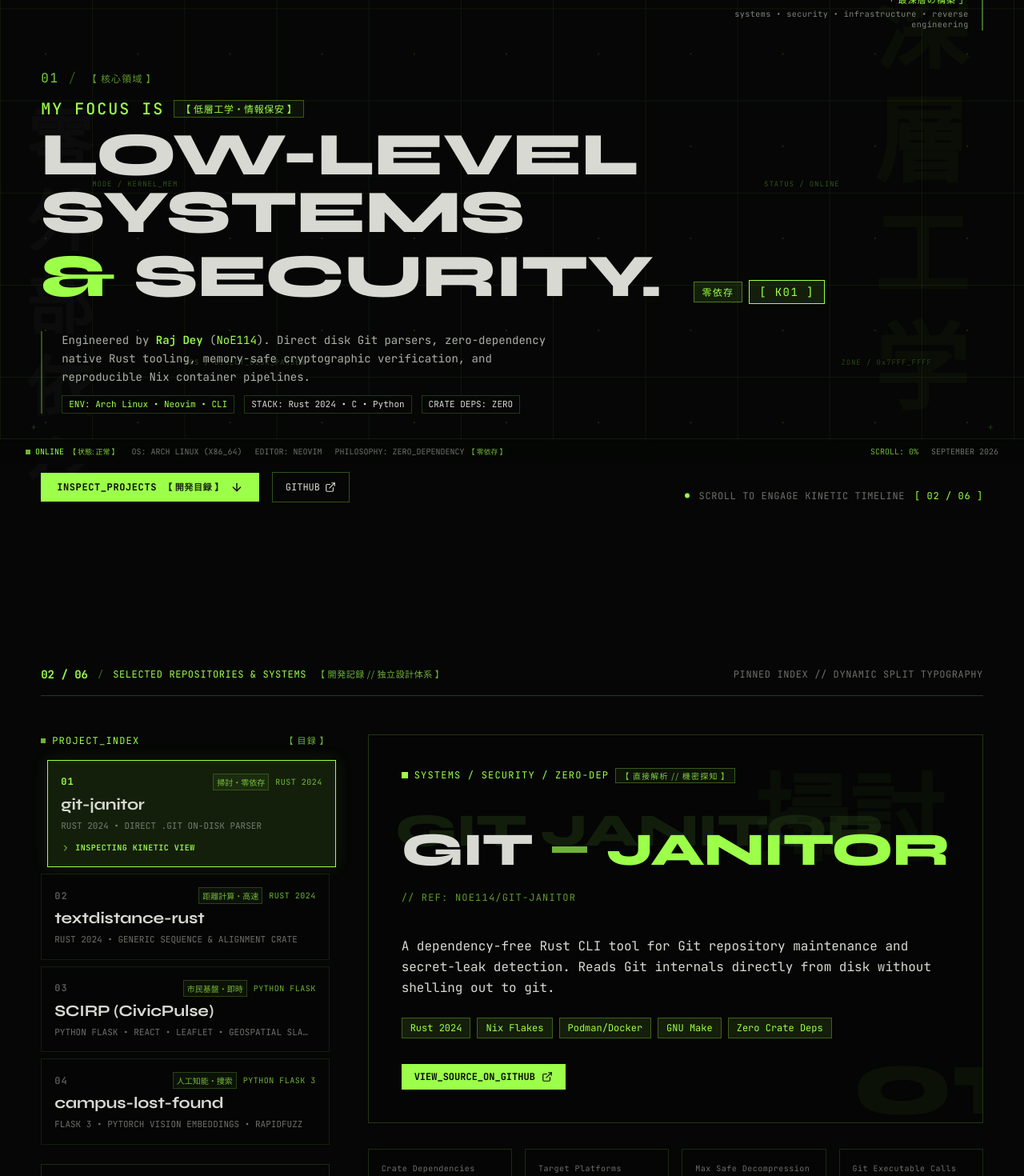
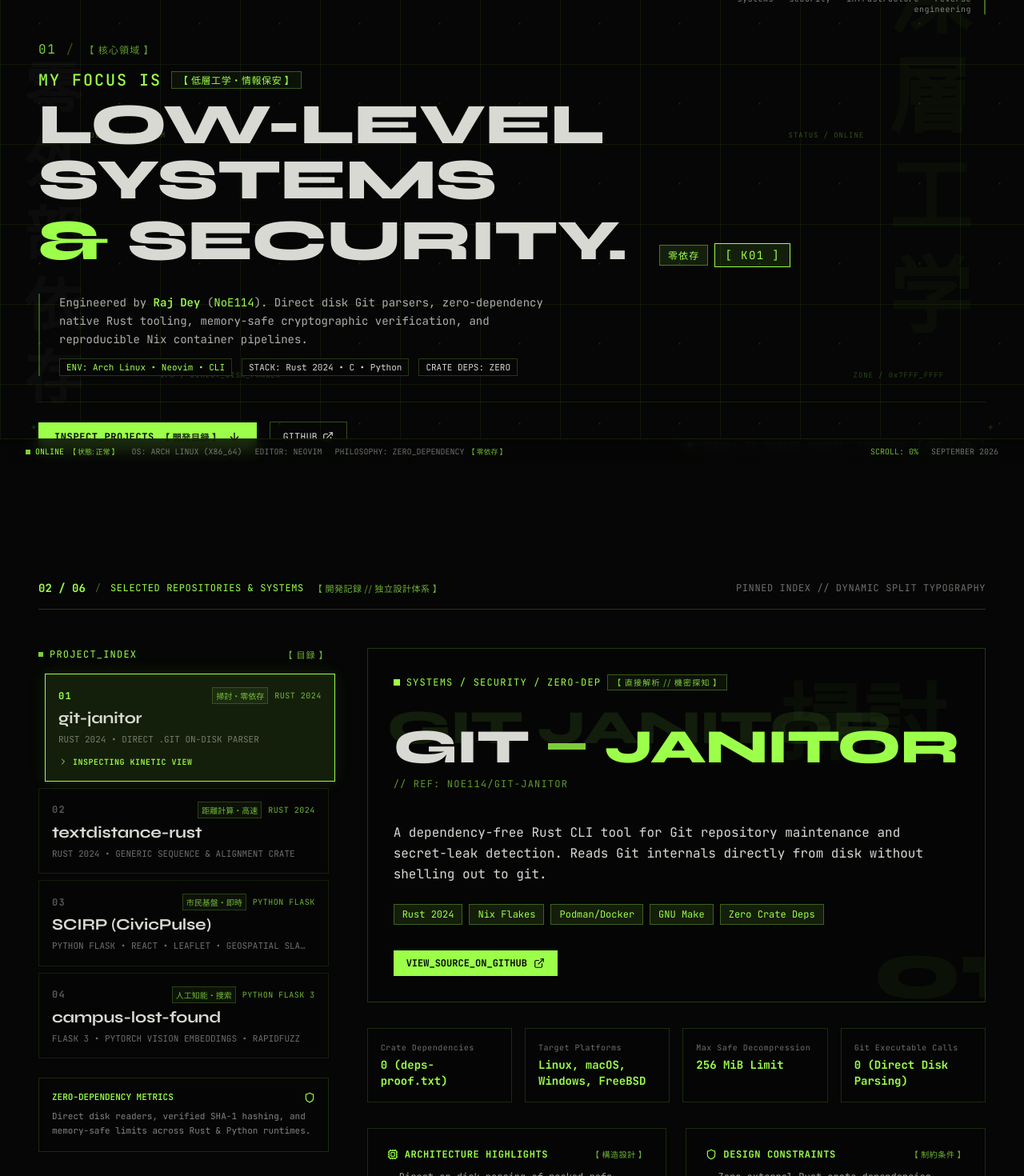
Before and after one commit to NoE114/Noe, a React (Vite) app: page / in a window 1280 px wide. Shown: the part 220-1690 px from the top of the page at 80% size. Built offline with nearby package versions, Linux system fonts and the light colour scheme; a web font is replaced by a local one.

Commit message:
feat: implement zoom stabilization and layout fixes
Introduce `stabilizeZoom` to maintain UI consistency across browser scaling levels. Standardize layout container widths, update grid cell sizing, and refine section padding for improved responsiveness.

```diff
--- a/src/components/about/AboutSection.tsx
+++ b/src/components/about/AboutSection.tsx
@@ -47,7 +47,7 @@ export const AboutSection: React.FC<AboutSectionProps> = ({
       style={animationDone ? { transform: 'none' } : undefined}
       className="relative z-20 section-pad border-t border-[#9CFF4A]/10"
     >
-      <div className="w-full max-w-7xl xl:max-w-[85rem] 2xl:max-w-[100rem] mx-auto">
+      <div className="w-full max-w-7xl 2xl:max-w-[92rem] mx-auto">
         {/* Section Header */}
         <motion.div
           initial={{ opacity: 0, y: -16 }}
--- a/src/components/contact/ContactSection.tsx
+++ b/src/components/contact/ContactSection.tsx
@@ -103,9 +103,10 @@ export const ContactSection: React.FC<ContactSectionProps> = ({
         if (entranceTrigger) setAnimationDone(true);
       }}
       style={animationDone ? { transform: 'none' } : undefined}
-      className="relative z-20 section-pad border-t border-[#9CFF4A]/10 pb-[clamp(7rem,13vw,11rem)]"
+      className="relative z-20 section-pad border-t border-[#9CFF4A]/10 pb-24 sm:pb-32"
     >
-      {/* Section Header */}
+      <div className="w-full max-w-7xl 2xl:max-w-[92rem] mx-auto">
+        {/* Section Header */}
       <motion.div
         initial={{ opacity: 0, y: -16 }}
         whileInView={{ opacity: 1, y: 0 }}
@@ -349,6 +350,7 @@ export const ContactSection: React.FC<ContactSectionProps> = ({
           </form>
         </motion.div>
       </div>
+      </div>
     </motion.section>
   );
 };
--- a/src/components/hero/Hero.tsx
+++ b/src/components/hero/Hero.tsx
@@ -29,8 +29,23 @@ export const Hero = React.forwardRef<HTMLElement, HeroProps>(
       <section
         ref={ref}
         id="hero"
-        className="relative min-h-screen pt-[clamp(5.5rem,9vw,8rem)] pb-[clamp(5rem,9vw,8rem)] px-[clamp(1.25rem,4vw,5rem)] flex flex-col justify-between overflow-hidden"
+        className="relative min-h-screen pt-20 sm:pt-24 pb-12 sm:pb-14 px-6 sm:px-10 lg:px-12 flex flex-col justify-between overflow-hidden"
       >
+        {/* Aesthetic Vertical Japanese Kanji Watermark Column */}
+        <div className="absolute right-4 sm:right-10 top-1/4 -translate-y-12 pointer-events-none select-none z-0 hidden md:flex flex-col items-center opacity-[0.035] hover:opacity-[0.08] transition-opacity duration-700">
+          <span className="font-kanji fluid-kanji font-black text-[#9CFF4A] writing-vertical-rl tracking-[0.2em]">
+            深層工学
+          </span>
+        </div>
+
+        <div className="absolute left-3 bottom-24 pointer-events-none select-none z-0 hidden xl:flex flex-col items-center opacity-[0.03]">
+          <span className="font-kanji fluid-kanji-sm font-black text-[#D7D9D2] writing-vertical-rl tracking-[0.25em]">
+            零外部依存
+          </span>
+        </div>
+
+        {/* Stable Centered Container across all resolutions */}
+        <div className="w-full max-w-7xl 2xl:max-w-[92rem] mx-auto flex flex-col justify-between flex-1 relative z-10">
           {/* Top Asymmetric Index & Epigraph */}
           <motion.div
             initial={{ opacity: 0, y: -16 }}
@@ -66,22 +81,9 @@ export const Hero = React.forwardRef<HTMLElement, HeroProps>(
             </div>
           </motion.div>
 
-      {/* Aesthetic Vertical Japanese Kanji Watermark Column */}
-      <div className="absolute right-4 sm:right-10 top-1/4 -translate-y-12 pointer-events-none select-none z-0 hidden md:flex flex-col items-center opacity-[0.035] hover:opacity-[0.08] transition-opacity duration-700">
-        <span className="font-kanji fluid-kanji font-black text-[#9CFF4A] writing-vertical-rl tracking-[0.2em]">
-          深層工学
-        </span>
-      </div>
-
-      <div className="absolute left-3 bottom-24 pointer-events-none select-none z-0 hidden xl:flex flex-col items-center opacity-[0.03]">
-        <span className="font-kanji fluid-kanji-sm font-black text-[#D7D9D2] writing-vertical-rl tracking-[0.25em]">
-          零外部依存
-        </span>
-      </div>
-
           {/* Main Off-Grid Asymmetric Headline Statement */}
-      <div className="my-auto py-12 relative z-10">
-        <div className="max-w-5xl">
+          <div className="my-auto py-4 sm:py-6 lg:py-8 relative z-10">
+            <div className="max-w-5xl xl:max-w-6xl 2xl:max-w-7xl">
               {/* Section Marker */}
               <motion.div
                 initial={{ opacity: 0, scale: 0.8 }}
@@ -143,7 +145,7 @@ export const Hero = React.forwardRef<HTMLElement, HeroProps>(
                 initial={{ opacity: 0, x: -18 }}
                 animate={{ opacity: isLoaded ? 1 : 0, x: isLoaded ? 0 : -18 }}
                 transition={{ duration: 0.6, delay: 0.38, ease: [0.16, 1, 0.3, 1] }}
-            className="mt-8 max-w-2xl border-l-2 border-[#9CFF4A]/30 pl-4 sm:pl-6"
+                className="mt-6 sm:mt-8 max-w-2xl border-l-2 border-[#9CFF4A]/30 pl-4 sm:pl-6"
               >
                 <p className="font-mono text-xs sm:text-sm text-[#D7D9D2]/80 leading-relaxed">
                   Engineered by <span className="text-[#9CFF4A] font-semibold">{DEVELOPER_PROFILE.realName}</span> (<span className="text-[#9CFF4A]">NoE114</span>).
@@ -169,7 +171,7 @@ export const Hero = React.forwardRef<HTMLElement, HeroProps>(
             initial={{ opacity: 0, y: 18 }}
             animate={{ opacity: isLoaded ? 1 : 0, y: isLoaded ? 0 : 18 }}
             transition={{ duration: 0.6, delay: 0.48, ease: [0.16, 1, 0.3, 1] }}
-        className="flex flex-col sm:flex-row sm:items-end justify-between gap-6 pt-6 border-t border-[#9CFF4A]/10 font-mono text-xs"
+            className="flex flex-col sm:flex-row sm:items-end justify-between gap-6 pt-4 sm:pt-6 border-t border-[#9CFF4A]/10 font-mono text-xs"
           >
             <div className="flex items-center space-x-4">
               <button
@@ -204,6 +206,7 @@ export const Hero = React.forwardRef<HTMLElement, HeroProps>(
               <span className="text-[#9CFF4A]">[ 02 / 06 ]</span>
             </div>
           </motion.div>
+        </div>
       </section>
     );
 });
--- a/src/components/projects/ProjectSection.tsx
+++ b/src/components/projects/ProjectSection.tsx
@@ -59,7 +59,7 @@ export const ProjectSection: React.FC<ProjectSectionProps> = ({
       style={animationDone ? { transform: 'none' } : undefined}
       className="relative z-20 section-pad"
     >
-      <div className="w-full max-w-7xl xl:max-w-[85rem] 2xl:max-w-[100rem] mx-auto">
+      <div className="w-full max-w-7xl 2xl:max-w-[92rem] mx-auto">
         {/* Section Header */}
         <motion.div
           initial={{ opacity: 0, y: -16 }}
--- a/src/components/ui/Grid.tsx
+++ b/src/components/ui/Grid.tsx
@@ -13,7 +13,7 @@ export const TechnicalGrid: React.FC<TechnicalGridProps> = ({ surgeActive = fals
       style={
         {
           opacity: isLoaded ? 1 : surgeActive ? 0.9 : 0.4,
-          '--tech-cell': 'clamp(70px, 9vw, 170px)',
+          '--tech-cell': '100px',
         } as React.CSSProperties
       }
       aria-hidden="true"
--- a/src/components/ui/StatusBar.tsx
+++ b/src/components/ui/StatusBar.tsx
@@ -32,7 +32,7 @@ export const StatusBar: React.FC<StatusBarProps> = ({
         transition={{ duration: 0.6, ease: [0.16, 1, 0.3, 1] }}
         className="fixed top-0 left-0 right-0 z-40 bg-[#050605]/85 backdrop-blur-md border-b border-[#9CFF4A]/10 px-4 sm:px-8 py-3 transition-colors"
       >
-        <div className="max-w-7xl xl:max-w-[85rem] 2xl:max-w-[100rem] mx-auto flex items-center justify-between font-mono text-xs text-[#D7D9D2]">
+        <div className="max-w-7xl 2xl:max-w-[92rem] mx-auto flex items-center justify-between font-mono text-xs text-[#D7D9D2]">
           {/* Identity */}
           <div className="flex items-center space-x-3">
             <button
@@ -131,7 +131,7 @@ export const StatusBar: React.FC<StatusBarProps> = ({
         transition={{ duration: 0.6, ease: [0.16, 1, 0.3, 1] }}
         className="fixed bottom-0 left-0 right-0 z-40 bg-[#050605]/85 backdrop-blur-sm border-t border-[#9CFF4A]/10 px-4 sm:px-8 py-2 font-mono text-[10px] text-[#D7D9D2]/50"
       >
-        <div className="max-w-7xl xl:max-w-[85rem] 2xl:max-w-[100rem] mx-auto flex items-center justify-between">
+        <div className="max-w-7xl 2xl:max-w-[92rem] mx-auto flex items-center justify-between">
           <div className="flex items-center space-x-4">
             <span className="flex items-center space-x-1.5 text-[#9CFF4A]">
               <span className="w-1.5 h-1.5 bg-[#9CFF4A] inline-block animate-pulse" />
--- a/src/index.css
+++ b/src/index.css
@@ -36,56 +36,110 @@
 }
 
 /* ---------------------------------------------------------------------------
- * Fluid / viewport-adaptive scale.
- * Browser zoom changes the CSS-px viewport width, which used to snap sizes
- * between breakpoints (sm/md/lg) and left dead space. These clamp() helpers
- * scale continuously with the viewport so the layout stays proportional at
- * every zoom level instead of growing/shrinking in steps.
+ * Stable Typography and Spacing System.
+ * Clean, rock-solid rem-based scales that respond harmoniously to browser
+ * zoom and resolutions without erratic vw jumps.
  * ------------------------------------------------------------------------- */
 @layer utilities {
   /* Flagship display headline (hero: LOW-LEVEL SYSTEMS / SECURITY.) */
   .fluid-display {
-    font-size: clamp(2.5rem, 5vw + 0.75rem, 7.75rem);
+    font-size: 3rem;
     line-height: 0.95;
+    letter-spacing: -0.02em;
+  }
+  @media (min-width: 640px) {
+    .fluid-display {
+      font-size: 3.85rem;
+    }
+  }
+  @media (min-width: 1024px) {
+    .fluid-display {
+      font-size: 4.5rem;
+    }
   }
 
-  /* Split project titles (text-4xl -> text-7xl stepped range) */
+  /* Split project titles */
   .fluid-split {
-    font-size: clamp(1.9rem, 3.6vw + 0.75rem, 6rem);
+    font-size: 2.25rem;
+    line-height: 1.02;
+  }
+  @media (min-width: 640px) {
+    .fluid-split {
+      font-size: 3.25rem;
+    }
+  }
+  @media (min-width: 1024px) {
+    .fluid-split {
+      font-size: 3.75rem;
+    }
   }
 
-  /* Oversized kanji/watermark glyphs (text-8xl / text-9xl) */
+  /* Oversized kanji/watermark glyphs */
   .fluid-kanji {
-    font-size: clamp(4rem, 8vw + 1rem, 10.5rem);
+    font-size: 5rem;
+  }
+  @media (min-width: 1024px) {
+    .fluid-kanji {
+      font-size: 6.5rem;
+    }
   }
 
   .fluid-kanji-sm {
-    font-size: clamp(3rem, 5.5vw + 0.75rem, 6.5rem);
+    font-size: 3.5rem;
+  }
+  @media (min-width: 1024px) {
+    .fluid-kanji-sm {
+      font-size: 4.5rem;
+    }
   }
 
-  /* Section-level headings (text-3xl -> text-4xl stepped range) */
+  /* Section-level headings */
   .fluid-heading {
-    font-size: clamp(1.8rem, 2.6vw + 0.9rem, 3.5rem);
+    font-size: 1.75rem;
+  }
+  @media (min-width: 640px) {
+    .fluid-heading {
+      font-size: 2.25rem;
+    }
   }
 
-  /* Section vertical+horizontal rhythm (py-24 px-6 sm:px-12 lg:px-20) */
+  /* Section vertical+horizontal rhythm */
   .section-pad {
-    padding: clamp(4rem, 7vw, 8.5rem) clamp(1.25rem, 4vw, 5rem);
+    padding-top: 5rem;
+    padding-bottom: 5rem;
+    padding-left: 1.5rem;
+    padding-right: 1.5rem;
+  }
+  @media (min-width: 640px) {
+    .section-pad {
+      padding-top: 6rem;
+      padding-bottom: 6rem;
+      padding-left: 2.5rem;
+      padding-right: 2.5rem;
+    }
+  }
+  @media (min-width: 1024px) {
+    .section-pad {
+      padding-top: 6.5rem;
+      padding-bottom: 6.5rem;
+      padding-left: 3rem;
+      padding-right: 3rem;
+    }
   }
 
-  /* Card gutters that currently use fixed p-8 / p-6 sm:p-10 */
+  /* Card gutters */
   .card-pad {
-    padding: clamp(1.25rem, 2.4vw, 2.5rem);
+    padding: 1.5rem;
   }
 
   .card-pad-lg {
-    padding: clamp(1.5rem, 3.2vw, 3rem);
+    padding: 2rem;
   }
 }
 
-/* Technical grid cell: scales with the viewport instead of a fixed 120px */
+/* Technical grid cell: stable 100px cell size for razor-sharp coordinate aesthetics */
 :root {
-  --tech-cell: clamp(70px, 9vw, 170px);
+  --tech-cell: 100px;
 }
 
 .writing-vertical-rl {
```
Also changed, not shown: src/App.tsx (+50 -0 lines). Lines whose indentation alone changed are shown as unchanged.
